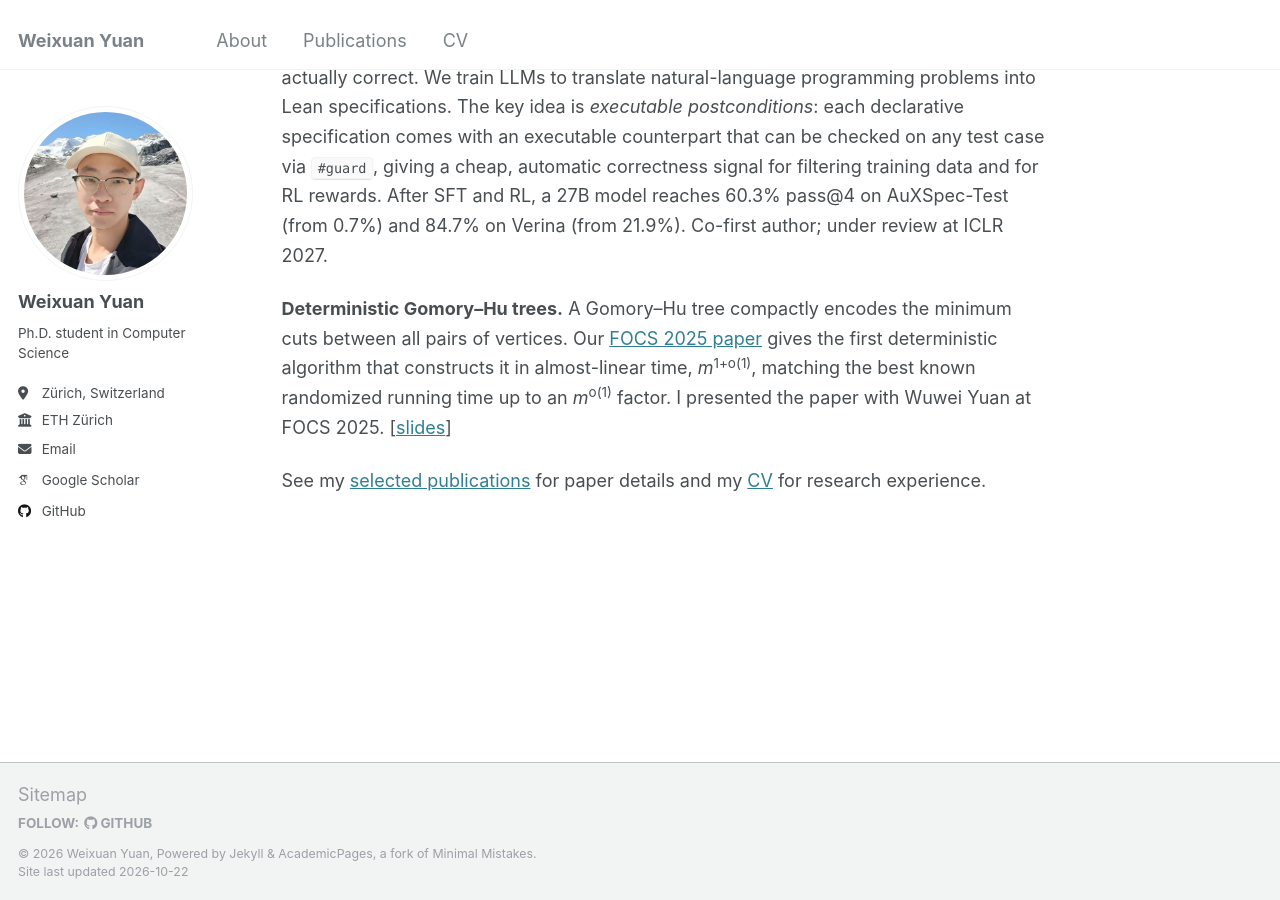
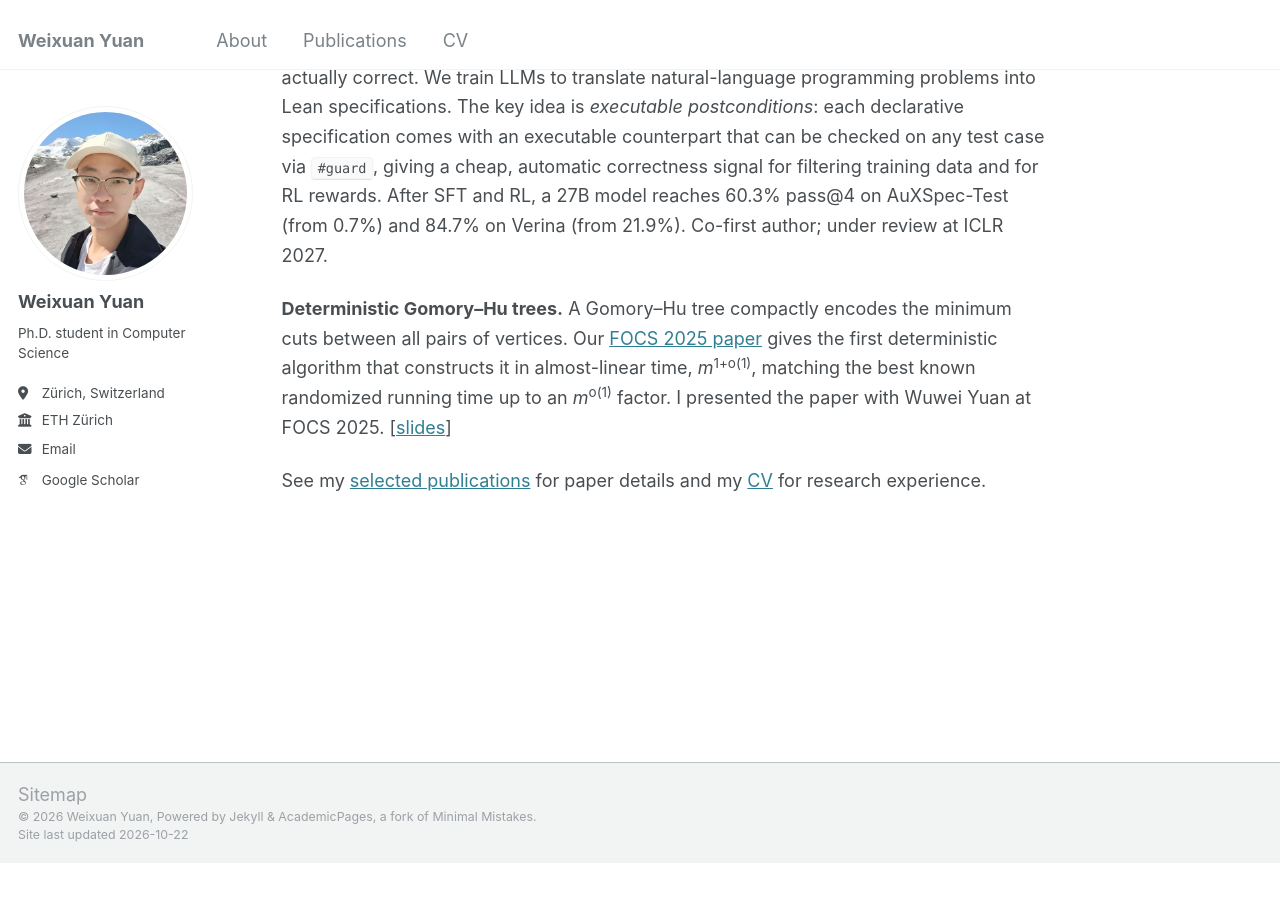
Before and after one commit to yzll0/yzll0.github.io, a Jekyll site: the page built from _pages/about.md, in a window 1280 px wide and 900 px high, scrolled down 584 px. Built offline with Jekyll 4.4.1, drawn with Linux system fonts in a browser that asks for light colours; some web fonts are replaced; after the commit the page ends 1447 px from its top, so only the background shows below that.

Commit message:
Hide GitHub link for now

```diff
--- a/_config.yml
+++ b/_config.yml
@@ -44,7 +44,7 @@ author:
   # bitbucket        : # Username - Update with your username on the site
   # codepen          : # Username
   # dribbble         : # Username
-  github           : "yzll0"
+  # github           : "yzll0"
   # kaggle           : # Username
   # stackoverflow    : # User number or user number and name (i.e., use "1" or "1/jeff-atwood")
 
```
